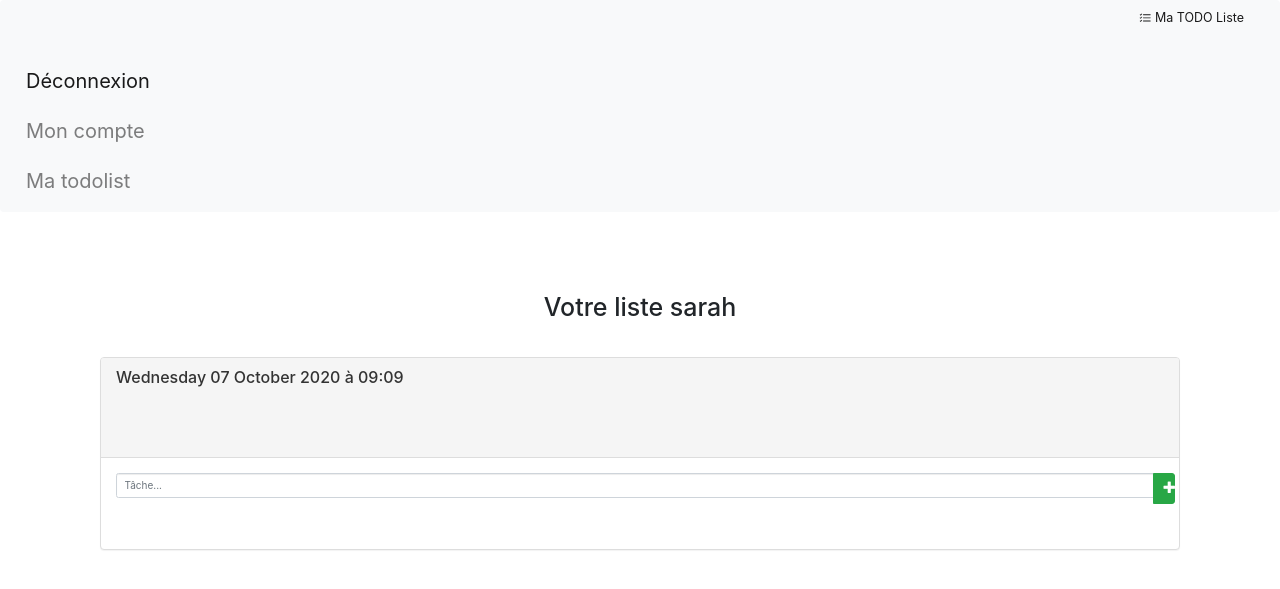
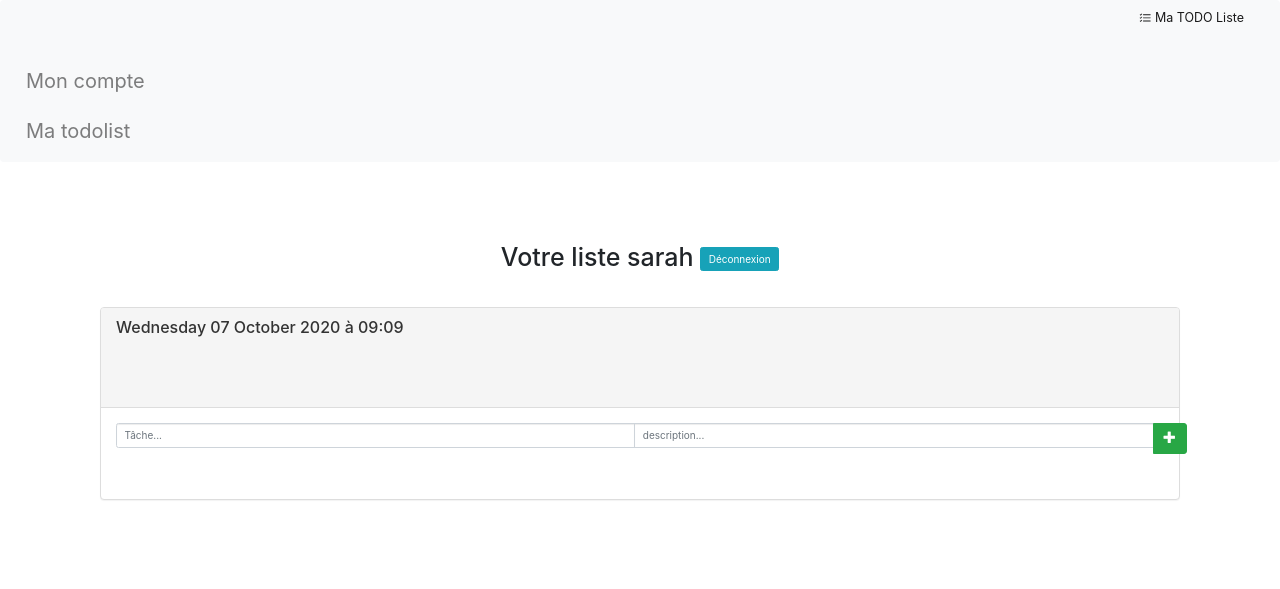
Before and after one commit to louise-decombe/ToDoList, a PHP site: page /todolist.php in a window 1280 px wide. Shown: the top 589 px of the page. Run offline with PHP 8.4, Linux system fonts and the light colour scheme; data that the repository does not hold is empty; some libraries are stand-ins or nearby versions; some web fonts are replaced.

Commit message:
script séparé + style

```diff
--- a/css/style.css
+++ b/css/style.css
@@ -11,13 +11,11 @@ button {
     background-color: white;
     border: 1px  #0082b0;
     color: black;
-    width: 20%;
 }
 
 button:hover{
   background-color: blue;
   color:white;
-  width: 20%;
 }
 
 body {
@@ -29,4 +27,9 @@ h3 {
 
 }
 
+.button {
+  margin: 2%;
+  font-size: 30px;
+}
+
 /*---------------------------------------------------------------------*/
--- /dev/null
+++ b/js/script_todolist.js
@@ -0,0 +1,54 @@
+$(document).ready(function(){
+
+ $(document).on('submit', '#todo_formulaire', function(event){
+  event.preventDefault();
+
+  if($('#nom_tache').val() == '')
+  {
+   $('#message').html('<div class="alert alert-danger">Il faut écrire quelque chose</div>');
+   return false;
+  }
+  else
+  {
+   $('#submit').attr('disabled', 'disabled');
+   $.ajax({
+    url:"ajout.php",
+    method:"POST",
+    data:$(this).serialize(),
+    success:function(data)
+    {
+     $('#submit').attr('disabled', false);
+     $('#todo_formulaire')[0].reset();
+     $('.list-group').prepend(data);
+    }
+   })
+  }
+ });
+
+ $(document).on('click', '.list-group-item', function(){
+  var id = $(this).data('id');
+  $.ajax({
+   url:"maj.php",
+   method:"POST",
+   data:{id:id},
+   success:function(data)
+   {
+    $('#list-group-item-'+id).css('text-decoration', 'line-through');
+   }
+  })
+ });
+
+ $(document).on('click', '.badge', function(){
+  var id = $(this).data('id');
+  $.ajax({
+   url:"supprimer.php",
+   method:"POST",
+   data:{id:id},
+   success:function(data)
+   {
+    $('#list-group-item-'+id).fadeOut('slow');
+   }
+  })
+ });
+
+});
--- a/todolist.php
+++ b/todolist.php
@@ -42,9 +42,7 @@
 
  <div class="collapse navbar-collapse" id="navbarNav">
    <ul class="navbar-nav">
-     <li class="nav-item active">
-       <a class="nav-link" href="#">Déconnexion <span class="sr-only">(current)</span></a>
-     </li>
+
      <li class="nav-item">
        <a class="nav-link" href="#">Mon compte</a>
      </li>
@@ -68,7 +66,8 @@
           <br />
           <br />
           <div class="container">
-           <h1 align="center">Votre liste <?php echo $_SESSION['login']; ?></h1>
+           <h1 align="center">Votre liste <?php echo $_SESSION['login']; ?> <button type="button" class="btn btn-info">Déconnexion</button>
+</h1>
            <br />
            <div class="panel panel-default">
             <div class="panel-heading">
@@ -95,6 +94,7 @@
                 <span id="message"></span>
                 <div class="input-group">
                  <input type="text" name="nom_tache" id="nom_tache" class="form-control input-lg" placeholder="Tâche..." />
+                 <input type="textarea" name="description" id="description" class="form-control input-lg" placeholder="description..." />
                  <div class="input-group-btn">
                   <button type="submit" name="submit" id="submit" class="btn btn-success btn-lg"><span class="glyphicon glyphicon-plus"></span></button>
                  </div>
@@ -108,7 +108,7 @@
                    if ($row["statut"] == 'oui') {
                        $style = 'text-decoration: line-through';
                    }
-                   echo '<a href="#" style="'.$style.'" class="list-group-item" id="list-group-item-'.$row["id"].'" data-id="'.$row["id"].'">'.$row["nom"].' <span class="badge" data-id="'.$row["id"].'">X</span>'.'</a><button>voir plus</button>';
+                   echo '<a href="#" style="'.$style.'" class="list-group-item" id="list-group-item-'.$row["id"].'" data-id="'.$row["id"].'">'.$row["nom"].'<span class="badge" data-id="'.$row["id"].'">X</span>'.'<span class="button"><button type="button" class="btn btn-dark">+</button></span>'.'';
                }
                ?>
                </div>
@@ -119,64 +119,10 @@
                    echo "vous n'avez pas accès à cette page, connectez-vous pour commencer";
                }
          ?>
-         </body>
-         <script>
+</body>
+<script src="js/script_todolist.js">
 
-          $(document).ready(function(){
-
-           $(document).on('submit', '#todo_formulaire', function(event){
-            event.preventDefault();
-
-            if($('#nom_tache').val() == '')
-            {
-             $('#message').html('<div class="alert alert-danger">Il faut écrire quelque chose</div>');
-             return false;
-            }
-            else
-            {
-             $('#submit').attr('disabled', 'disabled');
-             $.ajax({
-              url:"ajout.php",
-              method:"POST",
-              data:$(this).serialize(),
-              success:function(data)
-              {
-               $('#submit').attr('disabled', false);
-               $('#todo_formulaire')[0].reset();
-               $('.list-group').prepend(data);
-              }
-             })
-            }
-           });
-
-           $(document).on('click', '.list-group-item', function(){
-            var id = $(this).data('id');
-            $.ajax({
-             url:"maj.php",
-             method:"POST",
-             data:{id:id},
-             success:function(data)
-             {
-              $('#list-group-item-'+id).css('text-decoration', 'line-through');
-             }
-            })
-           });
-
-           $(document).on('click', '.badge', function(){
-            var id = $(this).data('id');
-            $.ajax({
-             url:"supprimer.php",
-             method:"POST",
-             data:{id:id},
-             success:function(data)
-             {
-              $('#list-group-item-'+id);
-             }
-            })
-           });
-
-          });
-         </script>
+</script>
          <script src="https://ajax.googleapis.com/ajax/libs/jquery/3.1.0/jquery.min.js"></script>
 
         </html>
```
Also changed, not shown: index.php (deleted).
